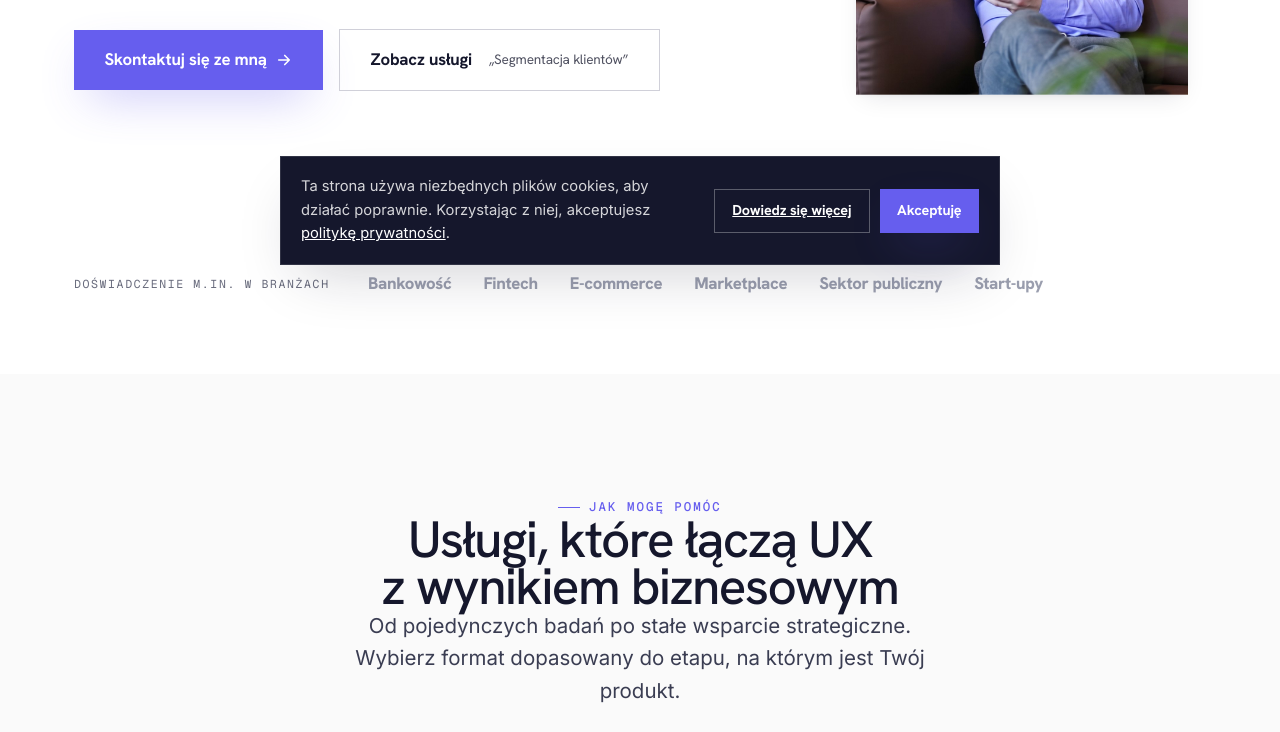
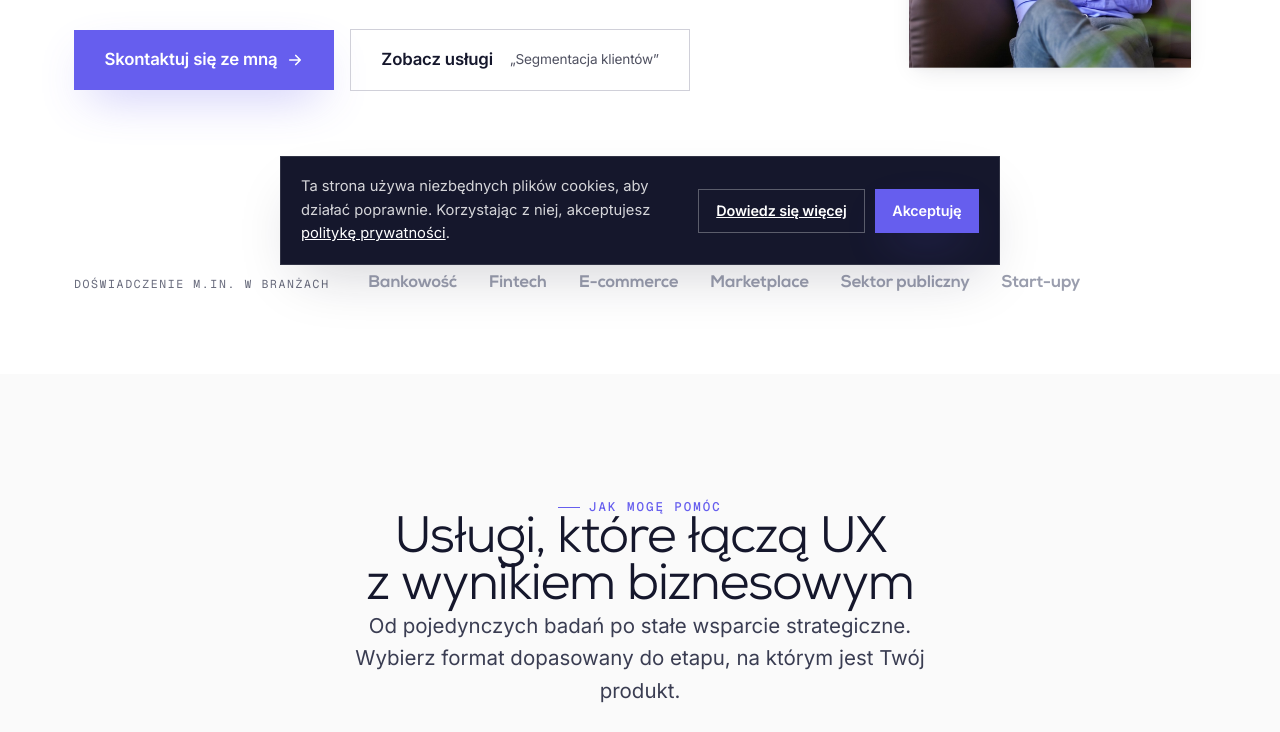
Before and after one commit to agalapinska/krzysztof-miotk, a plain HTML site: page index.html in a window 1280 px wide. Shown: the part 519-1251 px from the top of the page. Drawn offline with nearby package versions, Linux system fonts and the light colour scheme.

Commit message:
Nagłówki w foncie Nexa (self-host) zgodnie z brand bookiem
- @font-face Nexa (Light/Regular/Book/Bold/XBold/Black), self-host woff2+woff
- --font-display -> Nexa (fallback Hanken Grotesk)
- Przyciski, link-arrow i nazwy w mega-menu na Inter (UI = Inter, nagłówki = Nexa)

Co-Authored-By: Claude Opus 4.8 <noreply@anthropic.com>

```diff
--- a/css/styles.css
+++ b/css/styles.css
@@ -4,6 +4,15 @@
    - Fonty:  Hanken Grotesk (display) / Inter (sans) / Geist Mono (mono)
    - Kolory: brand purple oklch(57.2% .21 280), brand-dark #15172c, itd.
    ========================================================================= */
+
+/* --- Nexa (nagłówki, self-host) — licencjonowany font marki --- */
+@font-face { font-family: "Nexa"; font-style: normal; font-weight: 300; font-display: swap; src: url("../assets/fonts/Nexa-Light.woff2") format("woff2"), url("../assets/fonts/Nexa-Light.woff") format("woff"); }
+@font-face { font-family: "Nexa"; font-style: normal; font-weight: 400; font-display: swap; src: url("../assets/fonts/Nexa-Regular.woff2") format("woff2"), url("../assets/fonts/Nexa-Regular.woff") format("woff"); }
+@font-face { font-family: "Nexa"; font-style: normal; font-weight: 500; font-display: swap; src: url("../assets/fonts/Nexa-Book.woff2") format("woff2"), url("../assets/fonts/Nexa-Book.woff") format("woff"); }
+@font-face { font-family: "Nexa"; font-style: normal; font-weight: 600; font-display: swap; src: url("../assets/fonts/Nexa-Bold.woff2") format("woff2"), url("../assets/fonts/Nexa-Bold.woff") format("woff"); }
+@font-face { font-family: "Nexa"; font-style: normal; font-weight: 700; font-display: swap; src: url("../assets/fonts/Nexa-Bold.woff2") format("woff2"), url("../assets/fonts/Nexa-Bold.woff") format("woff"); }
+@font-face { font-family: "Nexa"; font-style: normal; font-weight: 800; font-display: swap; src: url("../assets/fonts/Nexa-XBold.woff2") format("woff2"), url("../assets/fonts/Nexa-XBold.woff") format("woff"); }
+@font-face { font-family: "Nexa"; font-style: normal; font-weight: 900; font-display: swap; src: url("../assets/fonts/Nexa-Black.woff2") format("woff2"), url("../assets/fonts/Nexa-Black.woff") format("woff"); }
 
 :root {
   /* --- Marka (z quale.agency) --- */
@@ -28,7 +37,7 @@
   --white:            #ffffff;
 
   /* --- Typografia --- */
-  --font-display: "Hanken Grotesk", "Inter", system-ui, sans-serif;
+  --font-display: "Nexa", "Hanken Grotesk", system-ui, sans-serif;
   --font-sans:    "Inter", system-ui, -apple-system, sans-serif;
   --font-mono:    "Geist Mono", ui-monospace, "SFMono-Regular", Menlo, monospace;
 
@@ -134,8 +143,8 @@ p  { color: var(--ink-soft); }
 /* ---------------------------------------------------------------- Buttons */
 .btn {
   display: inline-flex; align-items: center; justify-content: center; gap: .5rem;
-  font-family: var(--font-display);
-  font-weight: 700;
+  font-family: var(--font-sans);
+  font-weight: 600;
   font-size: .98rem;
   letter-spacing: -0.01em;
   padding: 0.9rem 1.5rem;
@@ -156,7 +165,7 @@ p  { color: var(--ink-soft); }
 .btn--block { width: 100%; }
 .link-arrow {
   display: inline-flex; align-items: center; gap: .4rem;
-  font-family: var(--font-display); font-weight: 700; color: var(--brand);
+  font-family: var(--font-sans); font-weight: 600; color: var(--brand);
 }
 .link-arrow svg { width: 16px; height: 16px; transition: transform .2s var(--ease); }
 .link-arrow:hover svg { transform: translateX(4px); }
@@ -202,7 +211,7 @@ p  { color: var(--ink-soft); }
 .mega-grid { display: grid; grid-template-columns: repeat(3, 1fr); gap: 1.4rem 2.2rem; }
 .mega-grid a { display: block; padding-bottom: 1rem; border-bottom: 1px solid var(--line); transition: border-color .15s; }
 .mega-grid a:hover { border-color: var(--brand); }
-.mega-name { display: flex; align-items: center; gap: .45rem; font-family: var(--font-display); font-weight: 700; font-size: 1.02rem; color: var(--ink); margin-bottom: .3rem; }
+.mega-name { display: flex; align-items: center; gap: .45rem; font-family: var(--font-sans); font-weight: 600; font-size: 1.02rem; color: var(--ink); margin-bottom: .3rem; }
 .mega-grid a:hover .mega-name { color: var(--brand); }
 .mega-name svg { width: 14px; height: 14px; color: var(--brand); opacity: 0; transform: translateX(-5px); transition: .18s var(--ease); }
 .mega-grid a:hover .mega-name svg { opacity: 1; transform: none; }
```
Also changed, not shown: assets/fonts/Nexa-Black.woff (added), assets/fonts/Nexa-Black.woff2 (added), assets/fonts/Nexa-Bold.woff (added), assets/fonts/Nexa-Bold.woff2 (added), assets/fonts/Nexa-Book.woff (added), assets/fonts/Nexa-Book.woff2 (added), assets/fonts/Nexa-Light.woff (added), assets/fonts/Nexa-Light.woff2 (added), assets/fonts/Nexa-Regular.woff (added), assets/fonts/Nexa-Regular.woff2 (added), assets/fonts/Nexa-XBold.woff (added), assets/fonts/Nexa-XBold.woff2 (added).
